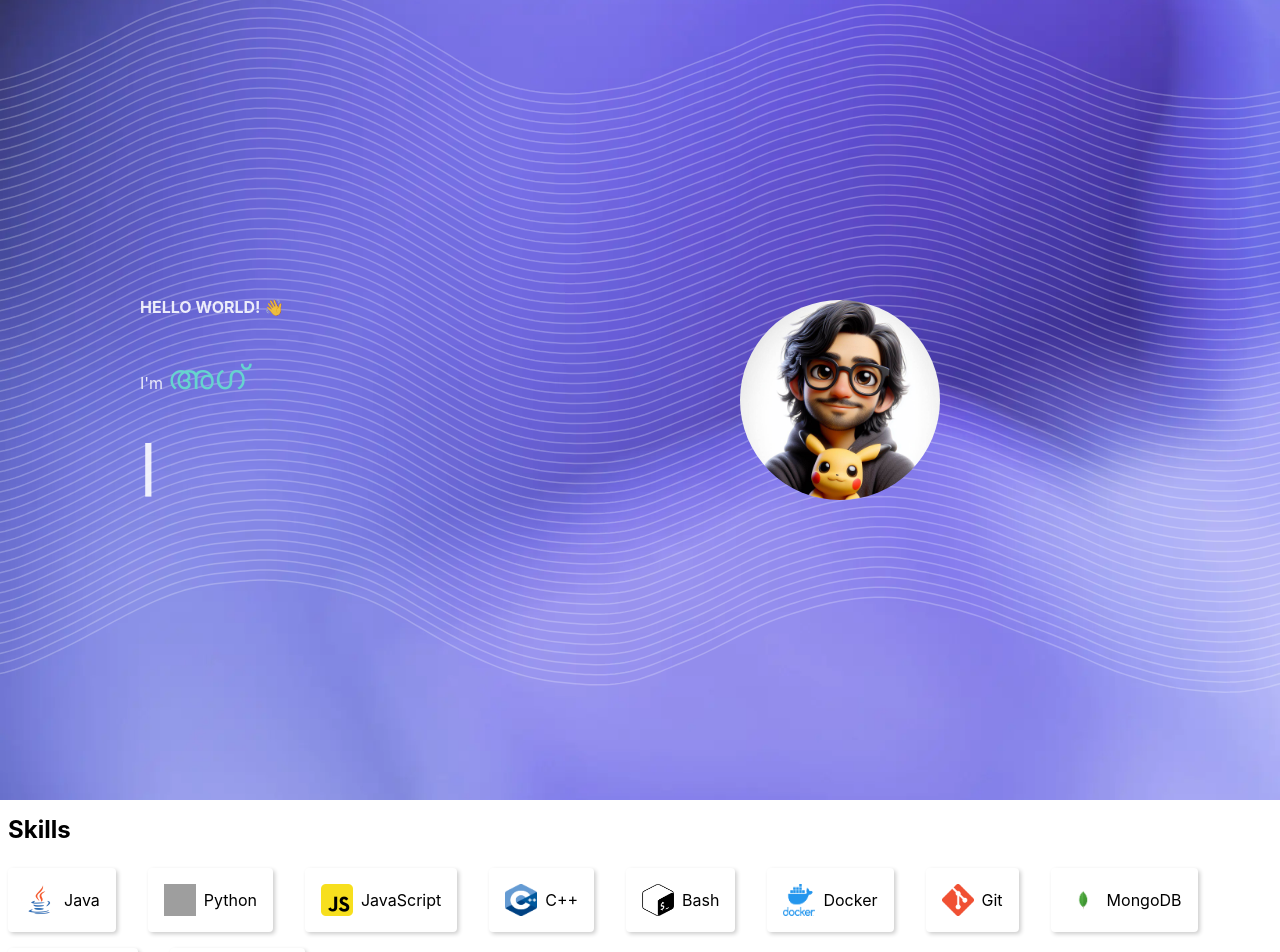
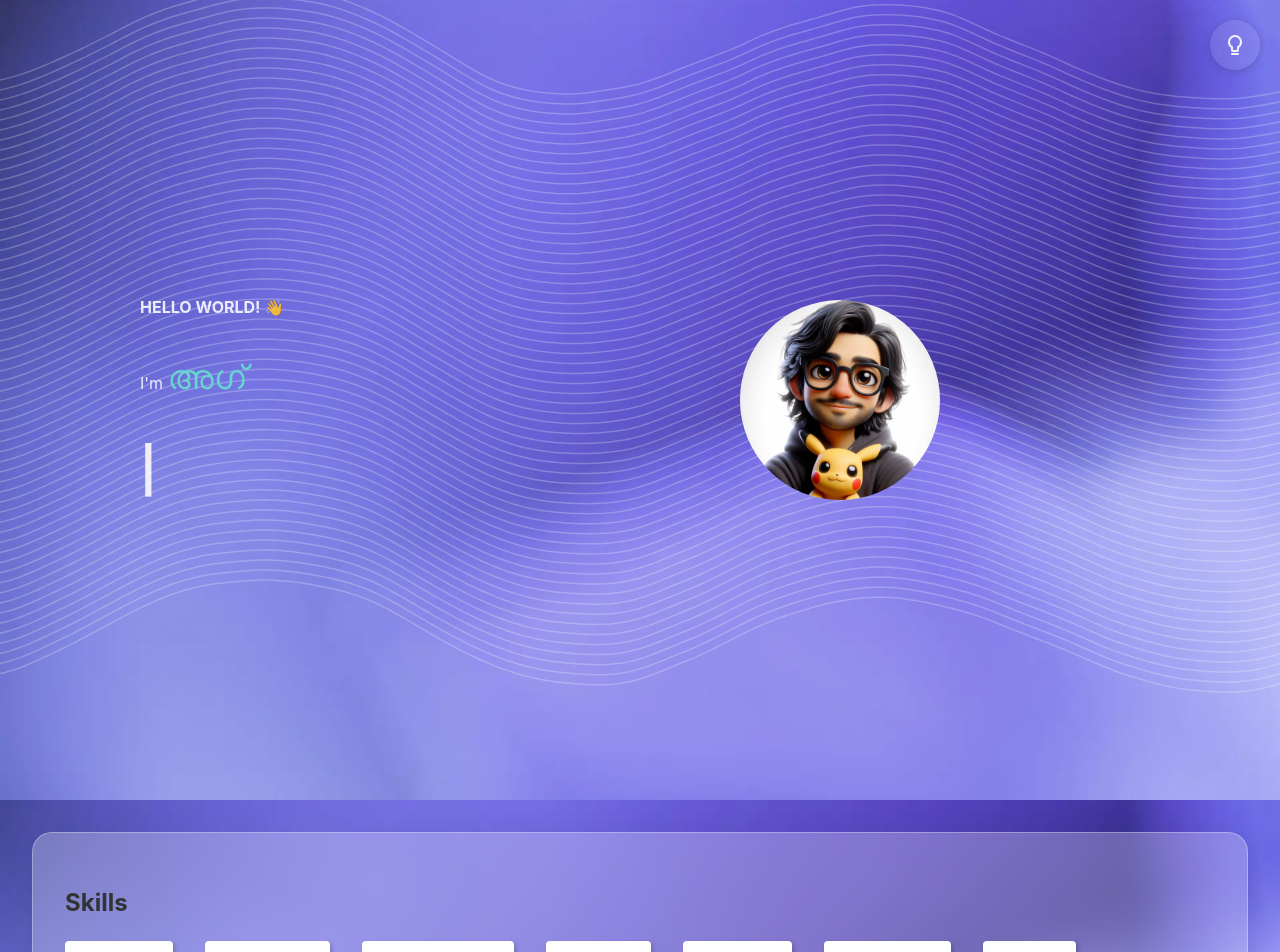
Before and after one commit to Agneypraseed/Agneypraseed.github.io, a React (Vite) app: page / in a window 1280 px wide. Shown: the top 952 px of the page. Built offline with nearby package versions, Linux system fonts and the light colour scheme; grey boxes are pictures that could not be loaded.

Commit message:
Added Dark mode

```diff
--- a/src/App.jsx
+++ b/src/App.jsx
@@ -1,4 +1,3 @@
-import React from "react";
 import myAvatar from "../src/assets/avatar.jpg";
 import blue_bg from "../src/assets/blue_bg.png";
 import TypedText from "./components/TypedText";
@@ -8,45 +7,57 @@ import CanvasBackground from "./components/CanvasBackground";
 import DarkModeToggle from "./components/DarkModeToggle";
 
 const App = () => {
-    // const [darkMode, setDarkMode] = useState(false);
+    const [darkMode, setDarkMode] = useState(false);
 
-    // useEffect(() => {
-    //     const savedMode = localStorage.getItem("darkMode");
-    //     if (savedMode) {
-    //         setDarkMode(savedMode === "true");
-    //     }
-    // }, []);
+    useEffect(() => {
+        const savedMode = localStorage.getItem("darkMode");
+        if (savedMode) {
+            setDarkMode(savedMode === "true");
+        }
+    }, []);
 
-    // const handleDarkModeToggle = (e) => {
-    //     const newMode = e.target.checked;
-    //     setDarkMode(newMode);
-    //     localStorage.setItem("darkMode", newMode);
-    // };
+    const handleDarkModeToggle = () => {
+        const newMode = !darkMode;
+        setDarkMode(newMode);
+        localStorage.setItem("darkMode", newMode);
+    };
+
+    useEffect(() => {
+        if (darkMode) {
+            document.body.style.backgroundColor = "#1a1a1a";
+            document.body.style.color = "#ffffff";
+        } else {
+            document.body.style.backgroundColor = "";
+            document.body.style.color = "";
+        }
+    }, [darkMode]);
 
     return (
         <>
-            {/* <DarkModeToggle darkMode={darkMode} toggleDarkMode={handleDarkModeToggle} /> */}
+            <DarkModeToggle darkMode={darkMode} toggleDarkMode={handleDarkModeToggle} />
             <div
                 style={{
                     position: "relative",
-                    margin: "-0.5em",
+                    margin: 0,
                     height: "100vh",
                     display: "grid",
-                    color: "rgba(255, 255, 255, 0.87)",
+                    color: darkMode ? "rgba(255, 255, 255, 0.87)" : "rgba(255, 255, 255, 0.87)",
                     gridTemplateColumns: "1fr auto",
                     alignItems: "center",
-                    backgroundImage: `url(${blue_bg})`,
+                    backgroundImage: darkMode ? "none" : `url(${blue_bg})`,
                     backgroundSize: "cover",
                     backgroundPosition: "center",
                     backgroundRepeat: "no-repeat",
-                    backgroundColor: "rgba(255, 255, 255, 0.9)",
+                    backgroundColor: darkMode ? "#1a1a1a" : "rgba(255, 255, 255, 0.9)",
+                    transition: "background-color 0.3s ease, background-image 0.3s ease",
+                    overflow: "hidden",
                 }}
             >
-                <CanvasBackground />
+                <CanvasBackground darkMode={darkMode} />
                 <div style={{ padding: "0 20px", overflow: "hidden", zIndex: 20 }}>
                     <div style={{ padding: "120px", textAlign: "left" }}>
                         <h4>HELLO WORLD! 👋</h4>
-                        I'm{" "}
+                        I&apos;m{" "}
                         <strong style={{ color: "#66d4cf" }}>
                             <TypedText
                                 strings={["AGNEY", "अग्नेय", "АГНЕЙ", "അഗ്നെയ്"]}
@@ -89,8 +100,20 @@ const App = () => {
                     />
                 </div>
             </div>
-            <div style={{ display: "flex" }}>
-                <Skills />
+            <div
+                style={{
+                    position: "relative",
+                    display: "flex",
+                    justifyContent: "center",
+                    backgroundColor: darkMode ? "#1a1a1a" : "transparent",
+                    backgroundImage: darkMode ? "none" : `url(${blue_bg})`,
+                    backgroundSize: "cover",
+                    backgroundPosition: "center",
+                    transition: "all 0.3s ease",
+                    overflow: "hidden",
+                }}
+            >
+                <Skills darkMode={darkMode} />
             </div>
         </>
     );
--- a/src/components/CanvasBackground.jsx
+++ b/src/components/CanvasBackground.jsx
@@ -1,7 +1,7 @@
 import React, { useRef, useEffect } from "react";
 import p5 from "p5";
 
-const CanvasBackground = () => {
+const CanvasBackground = ({ darkMode }) => {
     const canvasRef = useRef();
 
     useEffect(() => {
@@ -16,7 +16,9 @@ const CanvasBackground = () => {
             p.draw = () => {
                 p.clear();
                 p.noFill();
-                p.stroke(255, 255, 255, 60); // White lines with low opacity
+                // Adjust stroke color based on dark mode
+                const strokeOpacity = darkMode ? 40 : 60;
+                p.stroke(255, 255, 255, strokeOpacity);
                 p.strokeWeight(1.5);
 
                 // Draw multiple wave lines
@@ -45,9 +47,9 @@ const CanvasBackground = () => {
         return () => {
             p5Instance.remove();
         };
-    }, []);
+    }, [darkMode]);
 
-    return <div ref={canvasRef} style={{ position: "fixed", top: 0, left: 0, zIndex: 10, pointerEvents: "none" }} />;
+    return <div ref={canvasRef} style={{ position: "absolute", top: 0, left: 0, width: "100%", height: "100%", zIndex: 10, pointerEvents: "none", overflow: "hidden" }} />;
 };
 
 export default CanvasBackground;
--- a/src/components/DarkModeToggle.jsx
+++ b/src/components/DarkModeToggle.jsx
@@ -3,18 +3,53 @@ import React from "react";
 const DarkModeToggle = ({ darkMode, toggleDarkMode }) => {
     return (
         <div className="header-controls" style={{ position: "fixed", top: 20, right: 20, zIndex: 100 }}>
-            <div className="toggle-switch">
-                <input
-                    type="checkbox"
-                    id="darkModeToggle"
-                    className="toggle-input"
-                    checked={darkMode}
-                    onChange={toggleDarkMode}
-                />
-                <label htmlFor="darkModeToggle" className="toggle-label">
-                    <span className="toggle-slider"></span>
-                </label>
-            </div>
+            <button
+                className="bulb-button"
+                onClick={toggleDarkMode}
+                aria-label="Toggle dark mode"
+                style={{
+                    background: darkMode ? "rgba(255, 255, 255, 0.2)" : "rgba(255, 255, 255, 0.1)",
+                    border: "none",
+                    borderRadius: "50%",
+                    width: "50px",
+                    height: "50px",
+                    cursor: "pointer",
+                    display: "flex",
+                    alignItems: "center",
+                    justifyContent: "center",
+                    transition: "all 0.3s ease",
+                    boxShadow: "0 2px 8px rgba(0, 0, 0, 0.15)",
+                }}
+                onMouseEnter={(e) => {
+                    e.currentTarget.style.background = darkMode ? "rgba(255, 255, 255, 0.3)" : "rgba(255, 255, 255, 0.2)";
+                    e.currentTarget.style.transform = "scale(1.1)";
+                }}
+                onMouseLeave={(e) => {
+                    e.currentTarget.style.background = darkMode ? "rgba(255, 255, 255, 0.2)" : "rgba(255, 255, 255, 0.1)";
+                    e.currentTarget.style.transform = "scale(1)";
+                }}
+            >
+                <svg
+                    width="24"
+                    height="24"
+                    viewBox="0 0 24 24"
+                    fill="none"
+                    xmlns="http://www.w3.org/2000/svg"
+                    style={{
+                        filter: darkMode ? "brightness(1.2)" : "brightness(1)",
+                        transition: "filter 0.3s ease",
+                    }}
+                >
+                    <path
+                        d="M9 21h6M12 3a6 6 0 0 1 6 6c0 2.22-1.21 4.15-3 5.19V17a1 1 0 0 1-1 1h-4a1 1 0 0 1-1-1v-2.81C7.21 13.15 6 11.22 6 9a6 6 0 0 1 6-6z"
+                        stroke="currentColor"
+                        strokeWidth="2"
+                        strokeLinecap="round"
+                        strokeLinejoin="round"
+                        fill={darkMode ? "currentColor" : "none"}
+                    />
+                </svg>
+            </button>
         </div>
     );
 };
--- a/src/components/Skill.jsx
+++ b/src/components/Skill.jsx
@@ -1,20 +1,21 @@
 import React from "react";
 
-const Skill = ({ logo, title }) => (
+const Skill = ({ logo, title, darkMode }) => (
     <div
         style={{
-            backgroundColor: "#fff",
+            backgroundColor: darkMode ? "#2d2d2d" : "#fff",
             padding: "1rem",
             borderRadius: "4px",
             display: "flex",
             alignItems: "center",
             marginRight: "2rem",
             marginBottom: "1rem",
-            boxShadow: "2px 2px 4px rgba(0, 0, 0, 0.2)",
+            boxShadow: darkMode ? "2px 2px 4px rgba(0, 0, 0, 0.5)" : "2px 2px 4px rgba(0, 0, 0, 0.2)",
+            transition: "background-color 0.3s ease, box-shadow 0.3s ease",
         }}
     >
         <img src={logo} alt={title} style={{ width: "32px", height: "32px", marginRight: "0.5rem" }} />
-        <span>{title}</span>
+        <span style={{ color: darkMode ? "#ffffff" : "#000000", transition: "color 0.3s ease" }}>{title}</span>
     </div>
 );
 
--- a/src/components/Skills.jsx
+++ b/src/components/Skills.jsx
@@ -10,21 +10,31 @@ import mongodb from "../assets/skills/mongodb.jpeg";
 import nodejs from "../assets/skills/nodejs.png";
 import opencv from "../assets/skills/opencv.png";
 
-const Skills = () => (
-    <div>
-        <h2>Skills</h2>
+const Skills = ({ darkMode }) => (
+    <div style={{
+        padding: "2rem",
+        margin: "2rem",
+        backgroundColor: darkMode ? "rgba(30, 30, 30, 0.6)" : "rgba(255, 255, 255, 0.25)",
+        backdropFilter: "blur(10px)",
+        WebkitBackdropFilter: "blur(10px)",
+        borderRadius: "20px",
+        border: darkMode ? "1px solid rgba(255, 255, 255, 0.1)" : "1px solid rgba(255, 255, 255, 0.3)",
+        boxShadow: darkMode ? "0 8px 32px rgba(0, 0, 0, 0.3)" : "0 8px 32px rgba(0, 0, 0, 0.1)",
+        transition: "all 0.3s ease"
+    }}>
+        <h2 style={{ color: darkMode ? "#ffffff" : "#333333", transition: "color 0.3s ease" }}>Skills</h2>
         {/* <span>Languages, Frameworks and Tools</span> */}
         <div style={{ display: "flex", flexWrap: "wrap" }}>
-            <Skill logo={java} title="Java" />
-            <Skill logo={python} title="Python" />
-            <Skill logo={js} title="JavaScript" />
-            <Skill logo={cpp} title="C++" />
-            <Skill logo={bash} title="Bash" />
-            <Skill logo={docker} title="Docker" />
-            <Skill logo={git} title="Git" />
-            <Skill logo={mongodb} title="MongoDB" />
-            <Skill logo={nodejs} title="Node.js" />
-            <Skill logo={opencv} title="OpenCV" />
+            <Skill logo={java} title="Java" darkMode={darkMode} />
+            <Skill logo={python} title="Python" darkMode={darkMode} />
+            <Skill logo={js} title="JavaScript" darkMode={darkMode} />
+            <Skill logo={cpp} title="C++" darkMode={darkMode} />
+            <Skill logo={bash} title="Bash" darkMode={darkMode} />
+            <Skill logo={docker} title="Docker" darkMode={darkMode} />
+            <Skill logo={git} title="Git" darkMode={darkMode} />
+            <Skill logo={mongodb} title="MongoDB" darkMode={darkMode} />
+            <Skill logo={nodejs} title="Node.js" darkMode={darkMode} />
+            <Skill logo={opencv} title="OpenCV" darkMode={darkMode} />
         </div>
     </div>
 );
--- a/src/index.css
+++ b/src/index.css
@@ -1,3 +1,14 @@
+*, *::before, *::after {
+    box-sizing: border-box;
+}
+
+html, body {
+    margin: 0;
+    padding: 0;
+    width: 100%;
+    overflow-x: hidden;
+}
+
 :root {
     font-family: Inter, system-ui, Avenir, Helvetica, Arial, sans-serif;
     line-height: 1.5;
@@ -47,3 +58,21 @@
 .toggle-input:checked + .toggle-label {
     background-color: #4A90E2; /* Change the background color when checked */
 }
+
+/* Bulb Button Styles */
+.bulb-button {
+    outline: none;
+}
+
+.bulb-button:focus {
+    outline: 2px solid rgba(255, 255, 255, 0.5);
+    outline-offset: 2px;
+}
+
+.bulb-button:active {
+    transform: scale(0.95);
+}
+
+.bulb-button svg {
+    color: rgba(255, 255, 255, 0.9);
+}
```
